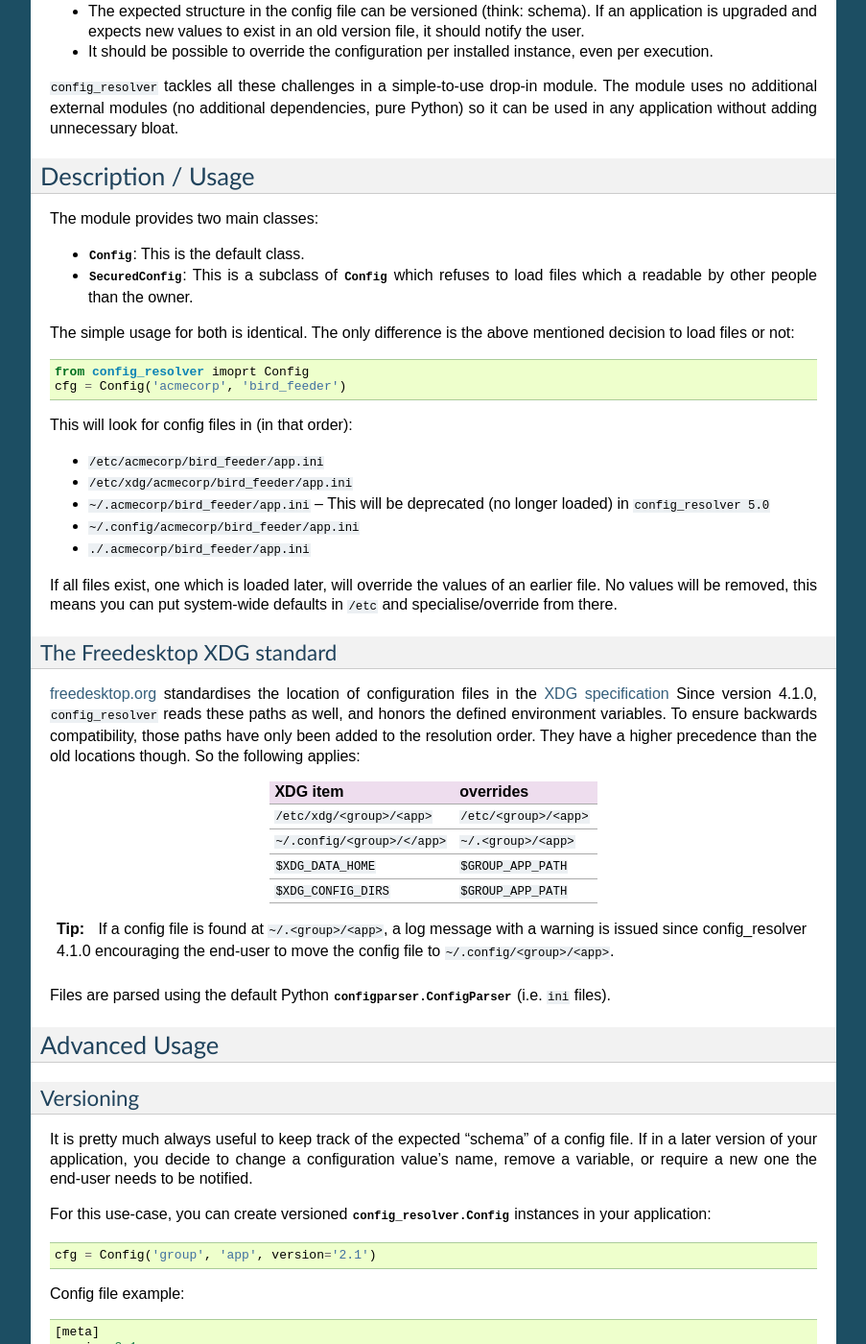
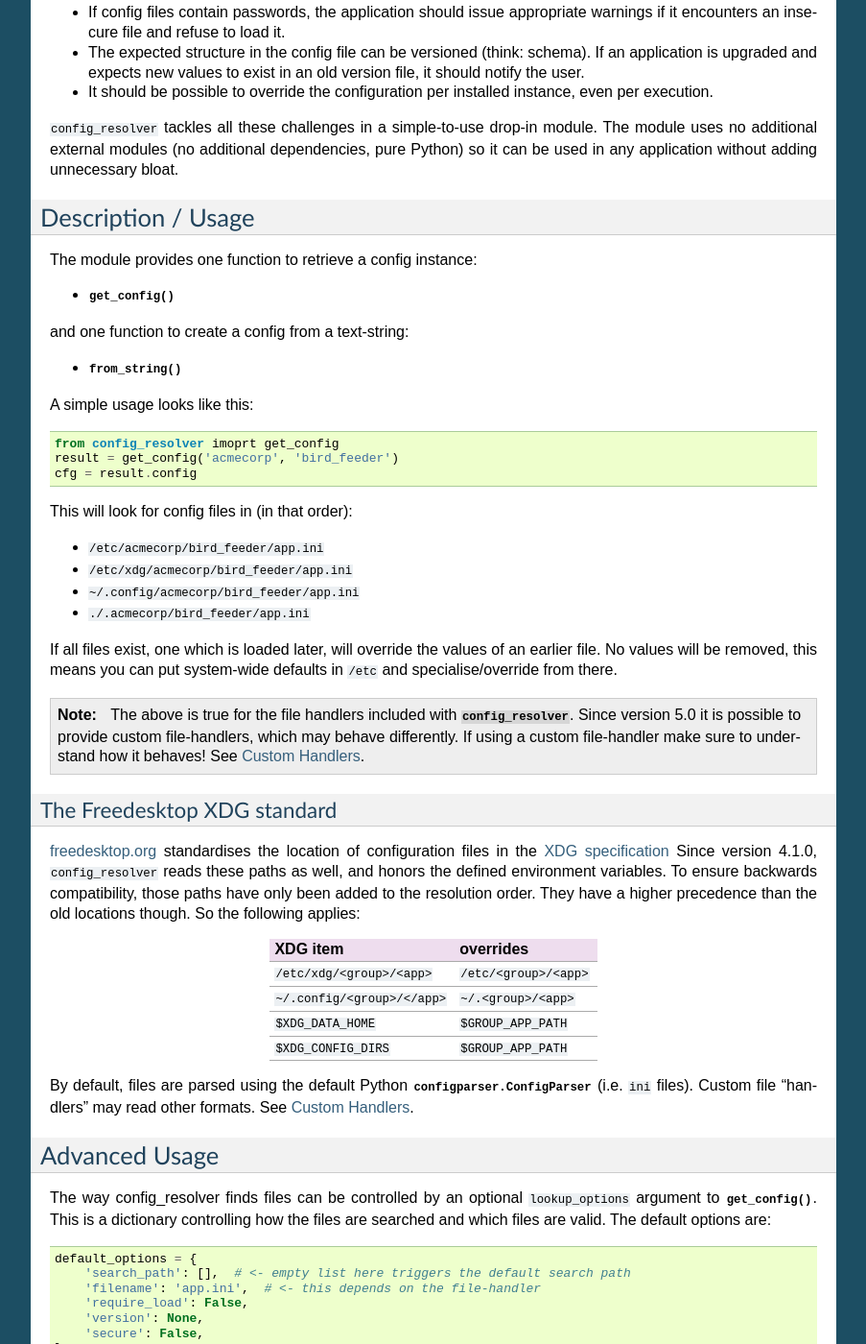
Before and after one commit to exhuma/config_resolver, a Sphinx documentation site: the page built from doc/index.rst, in a window 1280 px wide and 1400 px high, scrolled down 928 px. Shown: the whole window at 96% size, without its empty margins (198-1101 px from the left). Built offline with Sphinx 7.4.7, drawn with Linux system fonts in a browser that asks for light colours; pages that are not in the unit, such as notebooks, are missing from menus; some of the changed text lies outside the part shown.

Commit message:
Documentation review

```diff
--- a/doc/changelog.rst
+++ b/doc/changelog.rst
@@ -37,8 +37,8 @@
 
 * XDG Basedir support
 
-  ``config_resolver`` will now search in the folders/names defined in the `XDG
-  specification`_.
+  ``config_resolver`` will now search in the folders/names defined in the :ref:`XDG
+  specification <xdg-spec>`.
 
 
 Release 4.0.0
--- /dev/null
+++ b/doc/handlers.rst
@@ -0,0 +1,6 @@
+.. _custom-handler:
+
+Custom Handlers
+===============
+
+TODO doc
--- a/doc/index.rst
+++ b/doc/index.rst
@@ -15,38 +15,49 @@
 .. toctree::
    :maxdepth: 1
 
-   api
+   handlers
+   api/modules
 
 .. include:: ../README.rst
 
 Description / Usage
 ~~~~~~~~~~~~~~~~~~~
 
-The module provides two main classes:
+The module provides one function to retrieve a config instance:
 
-* :py:class:`~config_resolver.Config`: This is the default class.
-* :py:class:`~config_resolver.SecuredConfig`: This is a subclass of
-  :py:class:`~config_resolver.Config` which refuses to load files which a
-  readable by other people than the owner.
+* :py:func:`~config_resolver.core.get_config`
 
-The simple usage for both is identical. The only difference is the above
-mentioned decision to load files or not::
+and one function to create a config from a text-string:
 
-    from config_resolver imoprt Config
-    cfg = Config('acmecorp', 'bird_feeder')
+* :py:func:`~config_resolver.core.from_string`
+
+A simple usage looks like this::
+
+    from config_resolver imoprt get_config
+    result = get_config('acmecorp', 'bird_feeder')
+    cfg = result.config
 
 This will look for config files in (in that order):
 
 * ``/etc/acmecorp/bird_feeder/app.ini``
 * ``/etc/xdg/acmecorp/bird_feeder/app.ini``
-* ``~/.acmecorp/bird_feeder/app.ini`` -- This will be deprecated (no longer
-  loaded) in ``config_resolver 5.0``
 * ``~/.config/acmecorp/bird_feeder/app.ini``
 * ``./.acmecorp/bird_feeder/app.ini``
 
 If all files exist, one which is loaded later, will override the values of an
 earlier file. No values will be removed, this means you can put system-wide
 defaults in ``/etc`` and specialise/override from there.
+
+.. note::
+
+    The above is true for the file handlers included with
+    :py:mod:`config_resolver`.  Since version 5.0 it is possible to provide
+    custom file-handlers, which may behave differently. If using a custom
+    file-handler make sure to understand how it behaves! See
+    :ref:`custom-handler`.
+
+
+.. _xdg-spec:
 
 The Freedesktop XDG standard
 ----------------------------
@@ -67,15 +78,28 @@
 ``$XDG_CONFIG_DIRS``            ``$GROUP_APP_PATH``
 ============================== =======================
 
-.. tip:: If a config file is found at ``~/.<group>/<app>``, a log message with
-         a warning is issued since config_resolver 4.1.0 encouraging the
-         end-user to move the config file to ``~/.config/<group>/<app>``.
-
-Files are parsed using the default Python :py:class:`configparser.ConfigParser`
-(i.e. ``ini`` files).
+By default, files are parsed using the default Python
+:py:class:`configparser.ConfigParser` (i.e. ``ini`` files). Custom file
+"handlers" may read other formats. See :ref:`custom-handler`.
 
 Advanced Usage
 ~~~~~~~~~~~~~~
+
+The way config_resolver finds files can be controlled by an optional
+``lookup_options`` argument to :py:func:`~config_resolver.core.get_config`.
+This is a dictionary controlling how the files are searched and which files are
+valid.  The default options are::
+
+    default_options = {
+        'search_path': [],  # <- empty list here triggers the default search path
+        'filename': 'app.ini',  # <- this depends on the file-handler
+        'require_load': False,
+        'version': None,
+        'secure': False,
+    }
+
+All values in the dictionary are optional. Not all values have to be supplied.
+Missing values will use the default value shown above.
 
 Versioning
 ----------
@@ -85,10 +109,11 @@
 configuration value's name, remove a variable, or require a new one the
 end-user needs to be notified.
 
-For this use-case, you can create versioned :py:class:`config_resolver.Config`
-instances in your application::
+For this use-case, you can use the lookup option ``version`` to allow only
+files of the proper version to be loaded. If the version differs in a detected
+file, a log message will be emitted::
 
-    cfg = Config('group', 'app', version='2.1')
+    result = get_config('group', 'app', {'version': '2.1'})
 
 Config file example::
 
@@ -117,12 +142,12 @@
 ------------------------------------------------
 
 Since version 3.3.0, you have a bit more control about how files are loaded.
-The :py:class:`config_resolver.Config` class takes a new argument:
-``require_load``. If this is set to ``True``, an :py:exc:`OSError` is raised
-if no config file was loaded. Alternatively, and, purely a matter of taste, you
-can leave this on it's default ``False`` value and inspect the ``loaded_files``
-attribute on the :py:class:`config_resolver.Config` instance. If it's empty,
-nothing has been loaded.
+The :py:func:`~config_resolver.core.get_config` function takes the
+lookup_options value ``require_load``. If this is set to ``True``, an
+:py:exc:`OSError` is raised if no config file was loaded. Alternatively, and,
+purely a matter of taste, you can leave this on it's default ``False`` value
+and inspect the ``loaded_files`` attribute on the ``meta`` attribute of the
+returned result. If it's empty, nothing has been loaded.
 
 Overriding internal defaults
 ~~~~~~~~~~~~~~~~~~~~~~~~~~~~
@@ -135,14 +160,14 @@
 ----------------------------
 
 Apart from the "group name" and "application name", the
-:py:class:`config_resolver.Config` class accepts ``search_path`` and
-``filename`` as arguments. ``search_path`` controls to what folders are
-searched for config files, ``filename`` controls the basename of the config
-file. ``filename`` is especially useful if you want to separate different
-concepts into different files::
+:py:func:`~config_resolver.core.get_config` function accepts ``search_path``
+and ``filename`` as values in ``lookup_options``. ``search_path`` controls to
+what folders are searched for config files, ``filename`` controls the basename
+of the config file. ``filename`` is especially useful if you want to separate
+different concepts into different files::
 
-    app_cfg = Config('acmecorp', 'bird_feeder')
-    db_cfg = Config('acmecorp', 'bird_feeder', filename='db.ini')
+    app_cfg = get_config('acmecorp', 'bird_feeder').config
+    db_cfg = get_config('acmecorp', 'bird_feeder', {'filename': 'db.ini'})
 
 By the end-user
 ---------------
@@ -151,12 +176,12 @@
 
 * ``<GROUP_NAME>_<APP_NAME>_PATH`` overrides the default search path.
 * ``XDG_CONFIG_HOME`` overrides the path considered as "home" locations for
-  config files (default=``~/.config``)
+  config files (default = ``~/.config``)
 * ``XDG_CONFIG_DIRS`` overrides additional path elements as recommended by
   `the freedesktop.org XDG basedir spec`_. Paths are separated by ``:`` and are
   sorted with descending precedence (leftmost is the most important one).
 * ``<GROUP_NAME>_<APP_NAME>_FILENAME`` overrides the default basename of the
-  config file (default=``app.ini``).
+  config file (default = ``app.ini``).
 
 
 Logging
@@ -172,7 +197,7 @@
     import logging
     from config_resolver import Config
     logging.basicConfig(level=logging.DEBUG)
-    conf = Config('mycompany', 'myapplication')
+    conf = get_config('mycompany', 'myapplication').config
 
 If you want to use the ``INFO`` level in your application, but silence only the
 config_resolver logs, add the following to your code::
@@ -182,11 +207,11 @@
 As of version 4.2.0, all log messages are prefixed with the group and
 application name. This helps identifying log messages if multiple packages in
 your application use ``config_resolver``. The prefix filter can be accessed via
-the instance member ``_prefix_filter`` if you want to change or remove it::
+the "meta" member ``prefix_filter`` if you want to change or remove it::
 
     from config_resolver import Config
-    conf = Config('mycompany', 'myapplication')
-    print conf._prefix_filter
+    conf = get_config('mycompany', 'myapplication')
+    print(conf.meta.prefix_filter)
 
 More detailed information about logging is out of the scope of this document.
 Consider reading the `logging tutorial`_ of the official Python docs.
```
